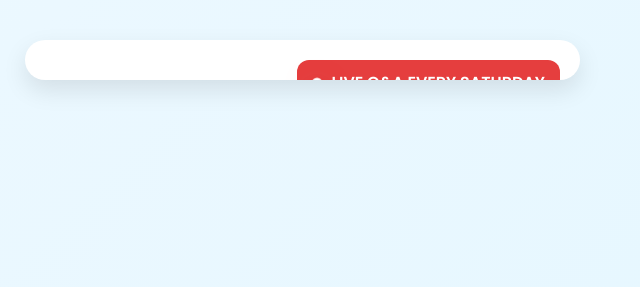
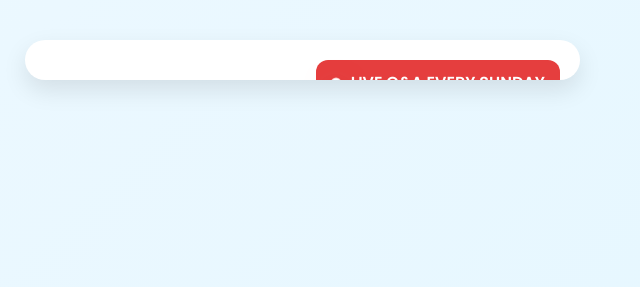
Before and after one commit to toticr183-dev/D.R-FEYSEL-DERMATOLOGIST-CLINIC, a plain HTML site: page Desktop/D.R-FEYSEL-DERMATOLOGIST-CLINIC/public/index.html in a window 1280 px wide. Shown: the part 496-783 px from the top of the page, 640-1280 px from the left. Drawn offline with Linux system fonts and the light colour scheme.

Commit message:
Update index.html

```diff
--- a/Desktop/D.R-FEYSEL-DERMATOLOGIST-CLINIC/public/index.html
+++ b/Desktop/D.R-FEYSEL-DERMATOLOGIST-CLINIC/public/index.html
@@ -81,7 +81,7 @@
                 <div class="image-frame">
                     <div class="live-banner">
                         <div class="pulse-dot"></div>
-                        <span>LIVE Q&A EVERY SATURDAY</span>
+                        <span>LIVE Q&A EVERY SUNDAY</span>
                     </div>
                 </div>
             </div>
```
